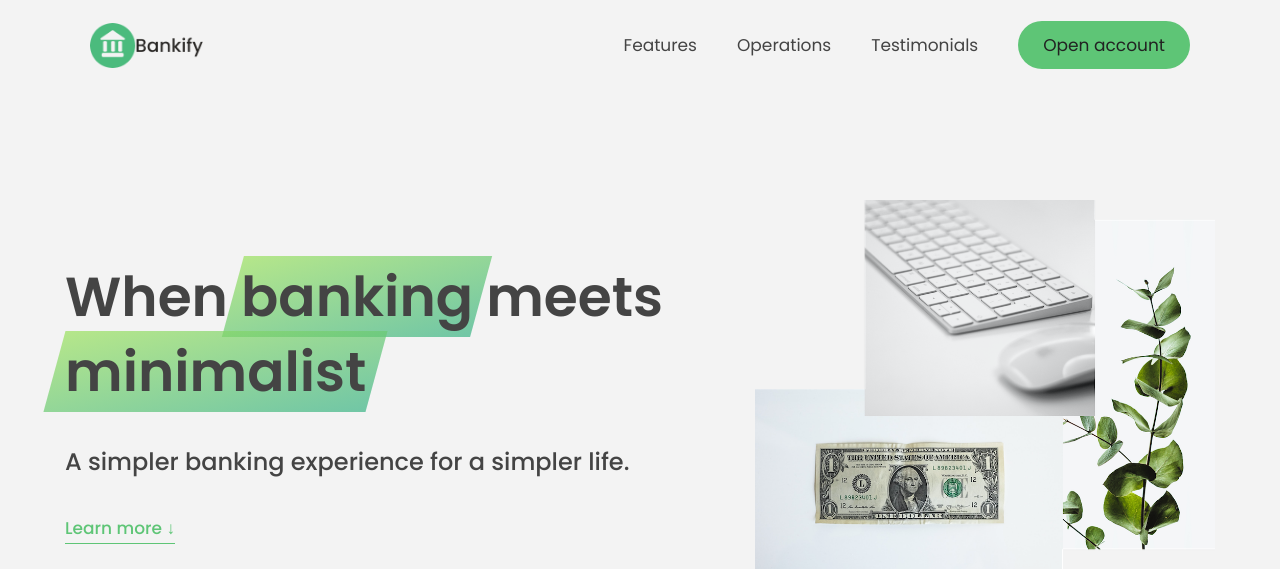
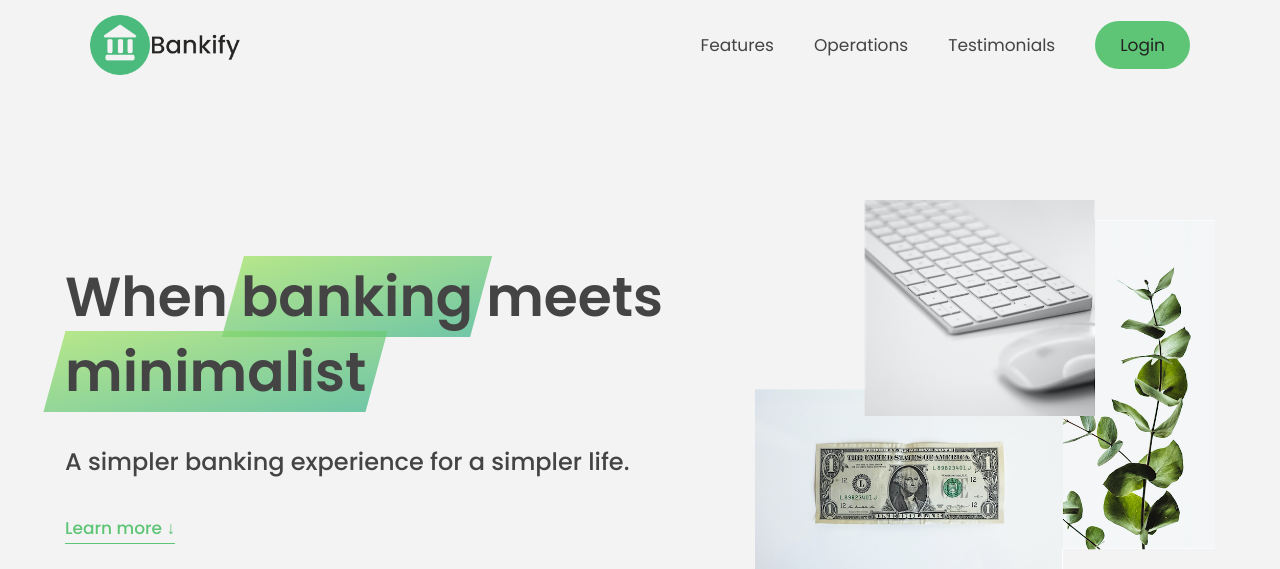
Before and after one commit to rahuljsaliaan/Bankify-E-Banking, a PHP site: page / in a window 1280 px wide. Shown: the top 569 px of the page. Run offline with PHP 8.4, Linux system fonts and the light colour scheme.

Commit message:
add icons.svg file and updated the user interface

```diff
--- a/css/style.css
+++ b/css/style.css
@@ -133,7 +133,7 @@ img {
 }
 
 .nav__logo {
-    height: 4.5rem;
+    height: 6rem;
     transition: all 0.3s;
 }
 
--- a/index.php
+++ b/index.php
@@ -29,7 +29,7 @@
                     <a class="nav__link" href="#section--3">Testimonials</a>
                 </li>
                 <li class="nav__item">
-                    <a class="nav__link nav__link--btn btn--show-modal" href="#">Open account</a>
+                    <a class="nav__link nav__link--btn btn--show-modal" href="#">Login</a>
                 </li>
             </ul>
         </nav>
```
Also changed, not shown: img/icons.svg (added).
